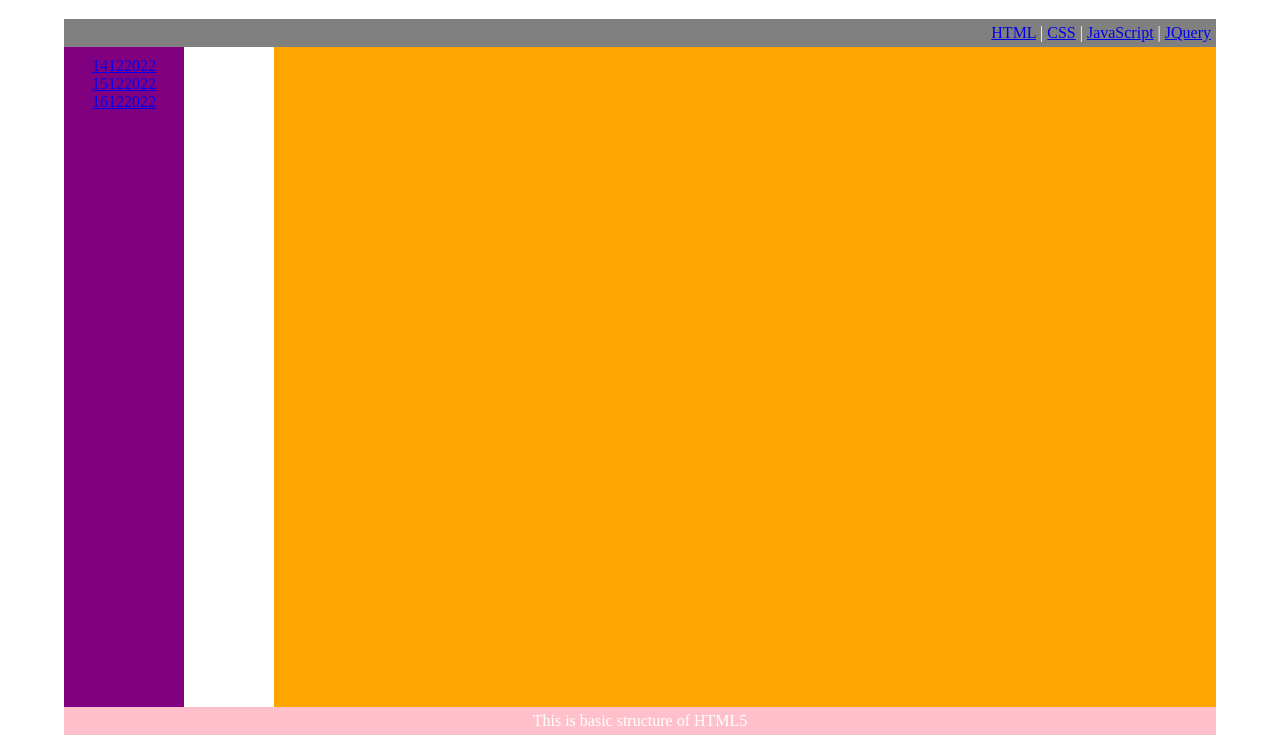
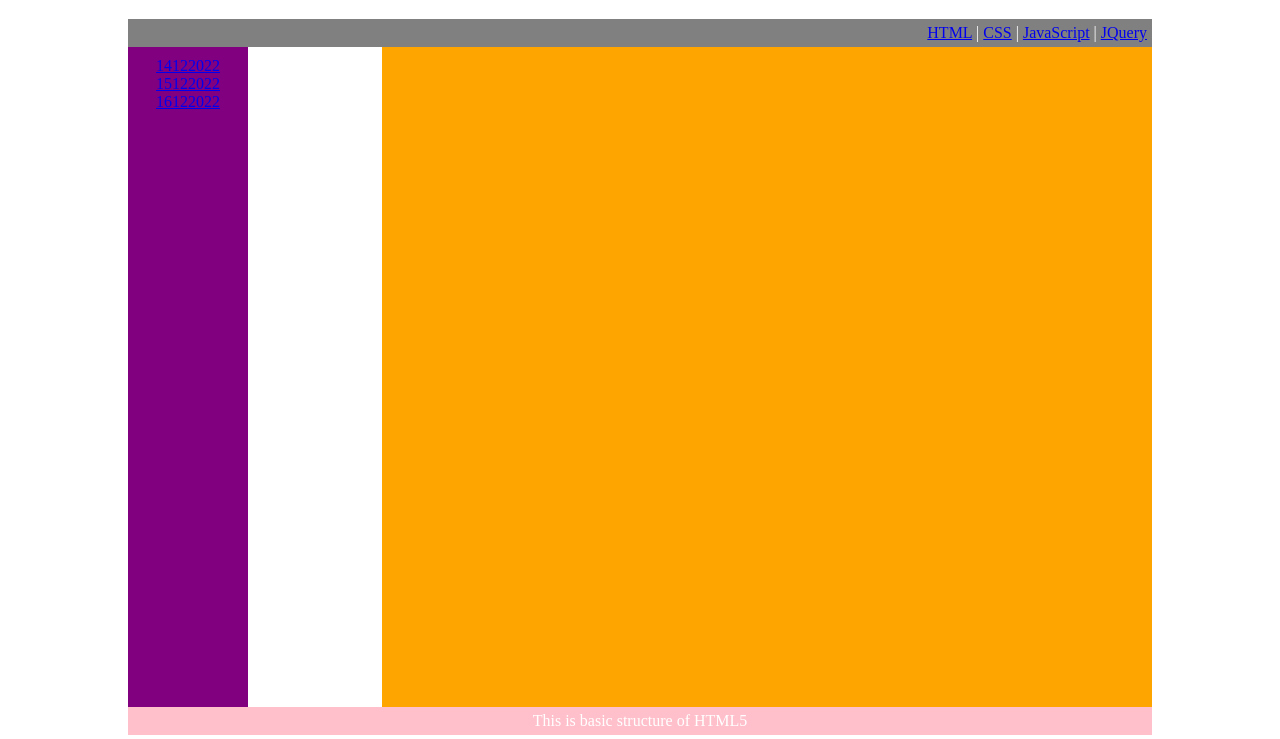
Before and after one commit to chanshukwong/chanshukwong.github.io, a plain HTML site: page index.html in a window 1280 px wide. Shown: the part 61-800 px from the top of the page. Drawn offline with Linux system fonts and the light colour scheme.

Commit message:
Update MyStyleSheet.css

```diff
--- a/MyStyleSheet.css
+++ b/MyStyleSheet.css
@@ -1,5 +1,5 @@
 #container {
-	width:90%;
+	width:1024px;
 	color:#FFF;
 	margin: 0 auto;
 }
@@ -19,7 +19,7 @@
 }
 #section {
 	background-color: orange;
-	width: 80%;
+	width: 750px;
 	height: 640px;
 	text-align: center;
 	line-height: normal;
```
